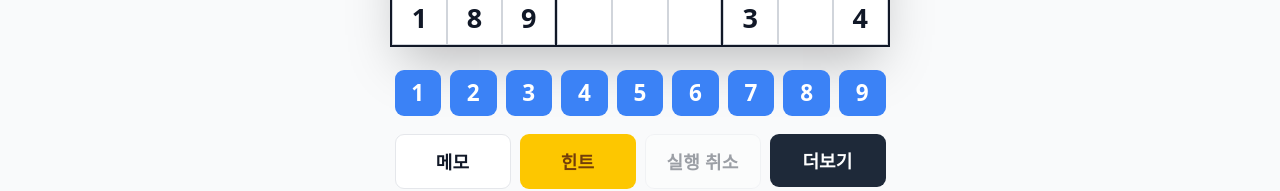
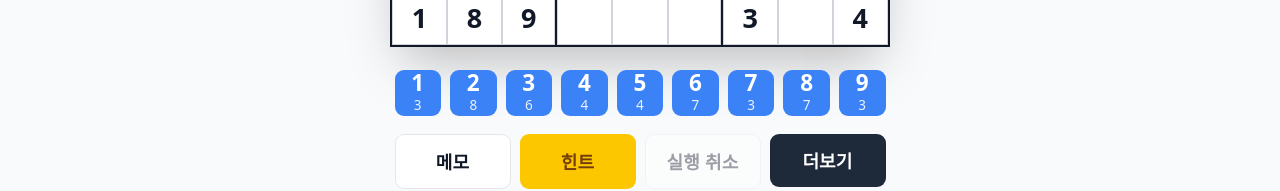
Before and after one commit to chanpa09/Sudoku, a React (Vite) app: page / in a window 1280 px wide. Shown: the part 553-744 px from the top of the page. Built offline with nearby package versions, Linux system fonts and the light colour scheme.

Commit message:
Fix controls menu behavior

```diff
--- a/src/components/Controls.tsx
+++ b/src/components/Controls.tsx
@@ -97,20 +97,28 @@ const Controls: React.FC<ControlsProps> = ({
   return (
     <div className="w-full max-w-[500px] mt-5 mx-auto flex flex-col gap-4 px-1">
       <div className="grid grid-cols-9 gap-1.5 sm:gap-2">
-        {[1, 2, 3, 4, 5, 6, 7, 8, 9].map((num) => (
+        {[1, 2, 3, 4, 5, 6, 7, 8, 9].map((num) => {
+          const isCompleted = remainingDigits[num] <= 0;
+          if (isCompleted && stickyNumber !== num) {
+            return <div key={num} className="aspect-square" />;
+          }
+
+          return (
             <button
               key={num}
               type="button"
-            disabled={isDisabled || (remainingDigits[num] <= 0 && stickyNumber !== num)}
+              disabled={isDisabled}
               onClick={() => handleNumberClick(num)}
-            className={`aspect-square flex items-center justify-center rounded-lg text-lg sm:text-xl font-bold active:scale-95 transition-all disabled:cursor-not-allowed disabled:bg-[var(--border-main)] disabled:text-[var(--text-dim)] ${
+              className={`aspect-square flex flex-col items-center justify-center rounded-lg active:scale-95 transition-all disabled:cursor-not-allowed disabled:bg-[var(--border-main)] disabled:text-[var(--text-dim)] ${
                 stickyNumber === num ? 'bg-[var(--color-primary-active)] text-white' : 'bg-[var(--color-primary)] text-white hover:bg-[var(--color-primary-hover)]'
               }`}
               title={`${remainingDigits[num]}개 남음`}
             >
-            {num}
+              <span className="text-lg sm:text-xl font-bold leading-none">{num}</span>
+              <span className="text-[10px] sm:text-xs font-normal opacity-90 mt-0.5">{remainingDigits[num]}</span>
             </button>
-        ))}
+          );
+        })}
       </div>
 
       <div className="grid grid-cols-4 gap-2">
```
Lines whose indentation alone changed are shown as unchanged.
